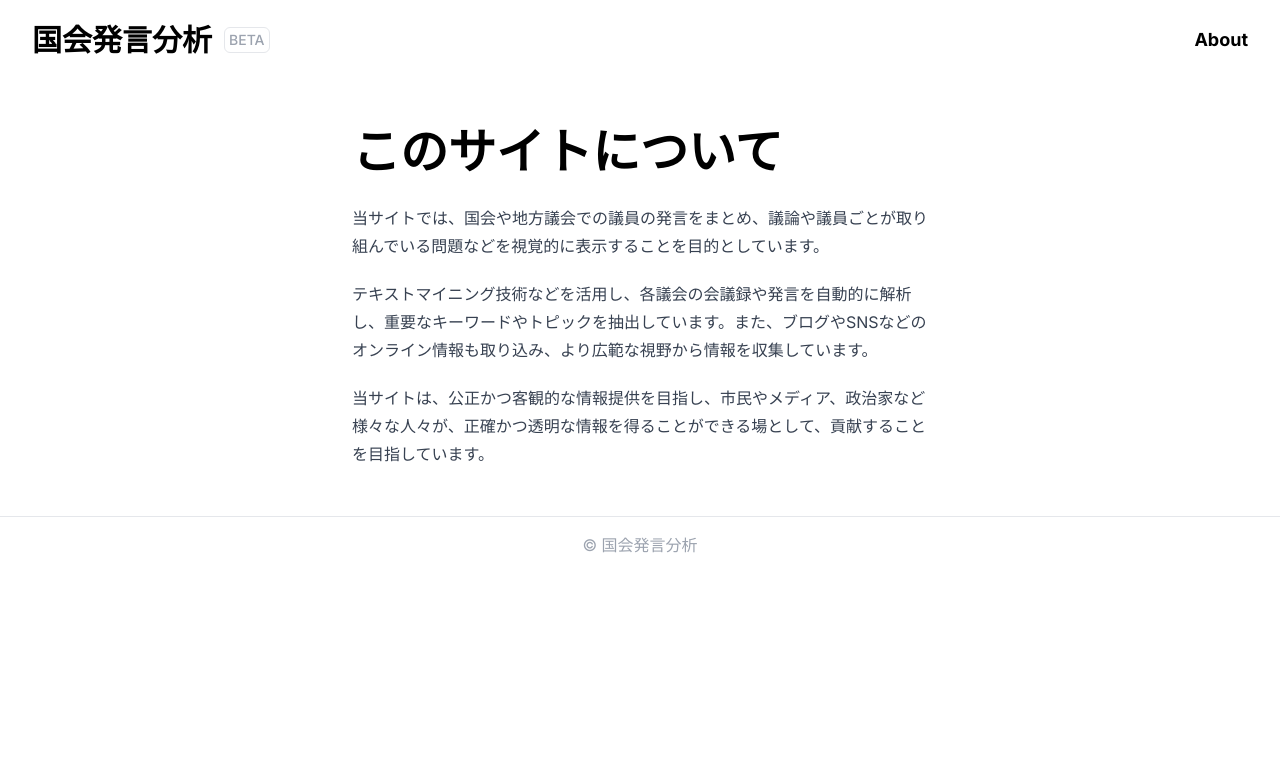
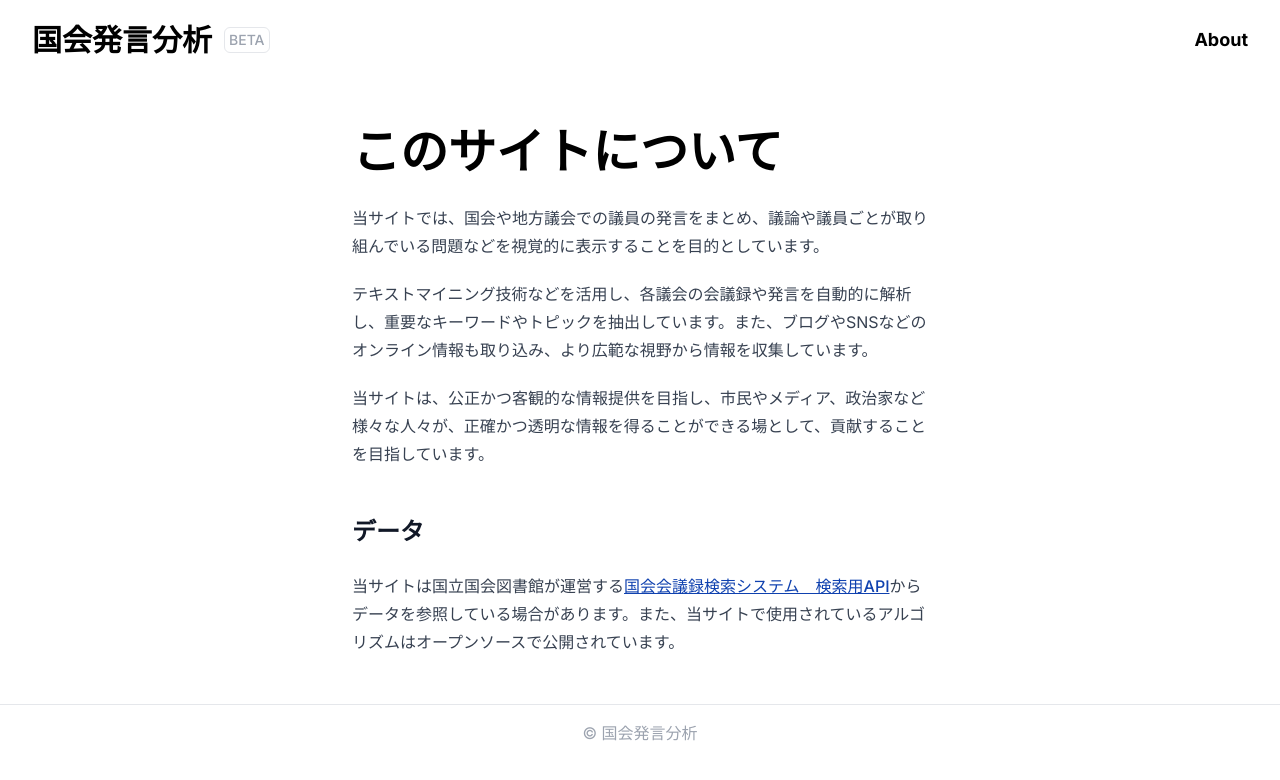
Before and after one commit to yutakobayashidev/capitalens, a Next.js app: page /about in a window 1280 px wide. Shown: the top 780 px of the page. Built offline with nearby package versions, Linux system fonts and the light colour scheme.

Commit message:
✨ feat: data source section

```diff
--- a/src/app/about/page.tsx
+++ b/src/app/about/page.tsx
@@ -21,6 +21,17 @@ export default async function Page() {
           <p>
             当サイトは、公正かつ客観的な情報提供を目指し、市民やメディア、政治家など様々な人々が、正確かつ透明な情報を得ることができる場として、貢献することを目指しています。
           </p>
+          <h2>データ</h2>
+          <p>
+            当サイトは国立国会図書館が運営する
+            <a
+              className="text-[#0f41af] hover:underline hover:text-[#222]"
+              href="https://kokkai.ndl.go.jp/api.html"
+            >
+              国会会議録検索システム　検索用API
+            </a>
+            からデータを参照している場合があります。また、当サイトで使用されているアルゴリズムはオープンソースで公開されています。
+          </p>
         </div>
       </section>
     </div>
```
